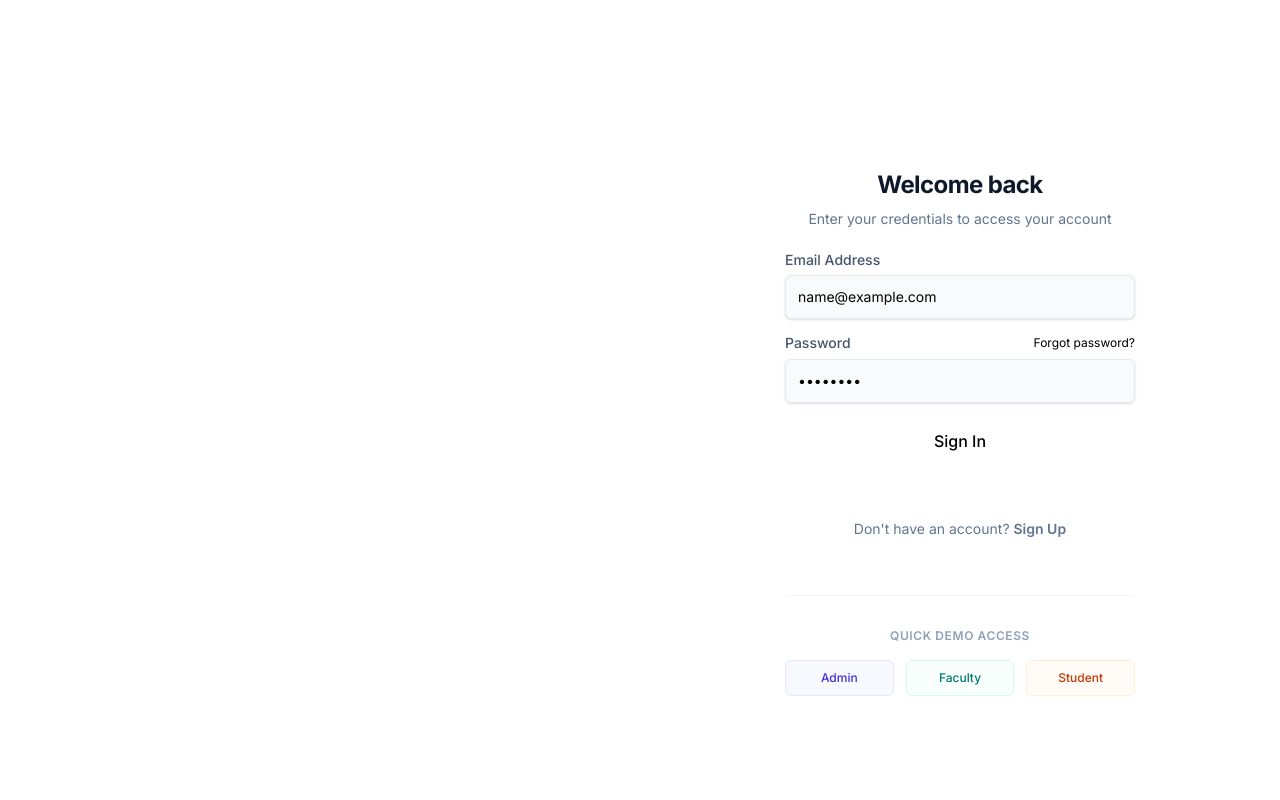
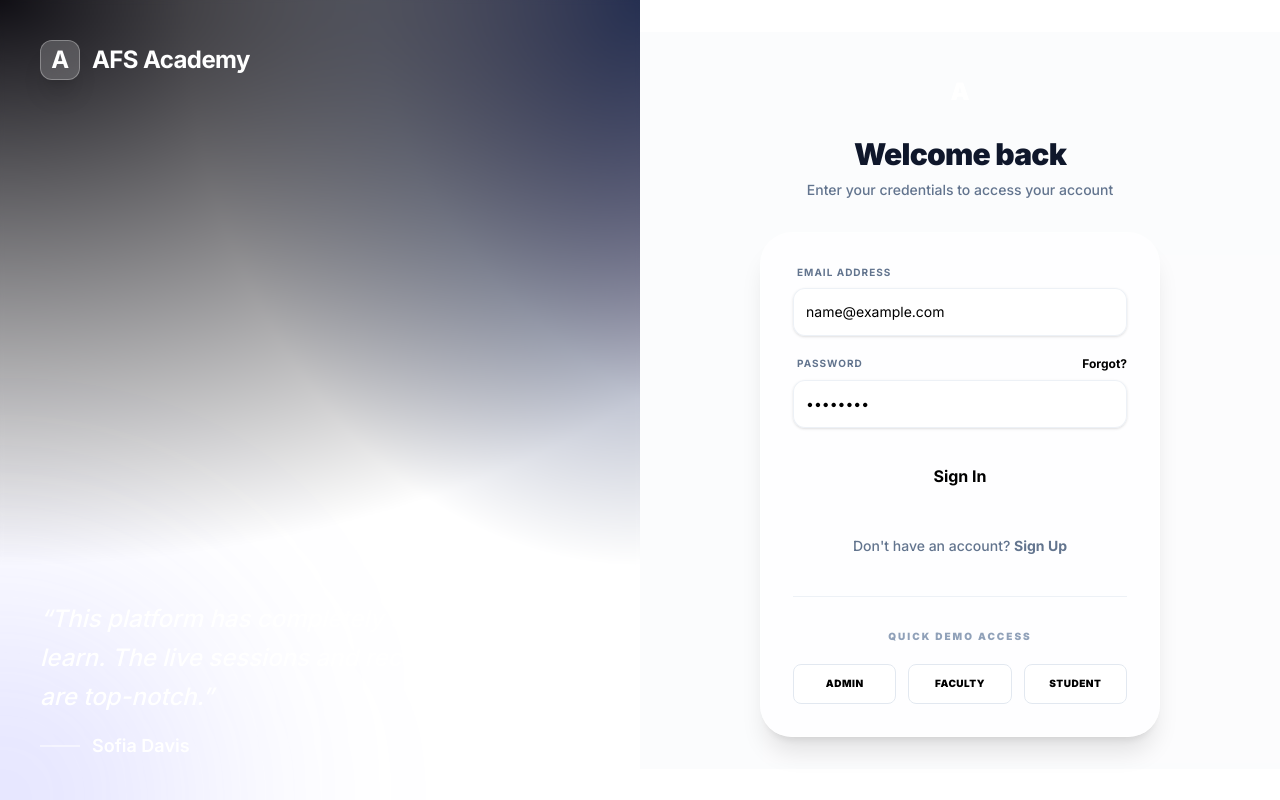
Before and after one commit to allumnova/AFS-ACADEMY, a Next.js app in the folder web/: page /login in a window 1280 px wide. Built offline with nearby package versions, Linux system fonts and the light colour scheme.

Commit message:
feat: premium UI enhancements and currency branding update to ₹

```diff
--- a/web/app/(auth)/layout.tsx
+++ b/web/app/(auth)/layout.tsx
@@ -4,35 +4,34 @@ export default function AuthLayout({
     children: React.ReactNode;
 }) {
     return (
-        <div className="container relative h-[800px] flex-col items-center justify-center md:grid lg:max-w-none lg:grid-cols-2 lg:px-0">
-            <div className="relative hidden h-full flex-col bg-muted p-10 text-white lg:flex dark:border-r">
-                <div className="absolute inset-0 bg-primary" />
-                <div className="relative z-20 flex items-center text-lg font-medium">
-                    <svg
-                        xmlns="http://www.w3.org/2000/svg"
-                        viewBox="0 0 24 24"
-                        fill="none"
-                        stroke="currentColor"
-                        strokeWidth="2"
-                        strokeLinecap="round"
-                        strokeLinejoin="round"
-                        className="mr-2 h-6 w-6"
-                    >
-                        <path d="M15 6v12a3 3 0 1 0 3-3H6a3 3 0 1 0 3 3V6a3 3 0 1 0-3 3h12a3 3 0 1 0-3-3" />
-                    </svg>
+        <div className="container relative min-h-screen flex-col items-center justify-center md:grid lg:max-w-none lg:grid-cols-2 lg:px-0 bg-white dark:bg-slate-950">
+            <div className="relative hidden h-full flex-col p-10 text-white lg:flex mesh-gradient overflow-hidden">
+                <div className="absolute inset-0 bg-primary/20 backdrop-blur-[2px]" />
+
+                {/* Decorative Circles */}
+                <div className="absolute top-0 right-0 w-96 h-96 bg-primary/20 rounded-full blur-[120px] -translate-y-1/2 translate-x-1/2" />
+                <div className="absolute bottom-0 left-0 w-96 h-96 bg-indigo-500/20 rounded-full blur-[120px] translate-y-1/2 -translate-x-1/2" />
+
+                <div className="relative z-20 flex items-center text-2xl font-bold tracking-tight">
+                    <div className="h-10 w-10 rounded-xl bg-white/20 backdrop-blur-md flex items-center justify-center mr-3 border border-white/30 shadow-xl">
+                        <span className="text-white">A</span>
+                    </div>
                     AFS Academy
                 </div>
                 <div className="relative z-20 mt-auto">
-                    <blockquote className="space-y-2">
-                        <p className="text-lg">
+                    <blockquote className="space-y-4">
+                        <p className="text-2xl font-medium leading-relaxed italic">
                             &ldquo;This platform has completely transformed how I learn. The live sessions and recorded lectures are top-notch.&rdquo;
                         </p>
-                        <footer className="text-sm">Sofia Davis</footer>
+                        <footer className="text-lg font-semibold flex items-center gap-3">
+                            <div className="h-0.5 w-10 bg-white/50" />
+                            Sofia Davis
+                        </footer>
                     </blockquote>
                 </div>
             </div>
-            <div className="lg:p-8">
-                <div className="mx-auto flex w-full flex-col justify-center space-y-6 sm:w-[350px]">
+            <div className="lg:p-8 flex items-center justify-center bg-slate-50/50 dark:bg-slate-900/50">
+                <div className="mx-auto flex w-full flex-col justify-center space-y-6 sm:w-[400px]">
                     {children}
                 </div>
             </div>
--- a/web/app/(auth)/login/page.tsx
+++ b/web/app/(auth)/login/page.tsx
@@ -10,7 +10,7 @@ import { Button } from "@/components/ui/button"
 import { Input } from "@/components/ui/input"
 import { Label } from "@/components/ui/label"
 import axios from "axios"
-import { ShieldCheck, GraduationCap, User } from "lucide-react"
+import { ShieldCheck, GraduationCap, User, Loader2 } from "lucide-react"
 
 export default function LoginPage() {
     const router = useRouter();
@@ -55,24 +55,47 @@ export default function LoginPage() {
         }
     }
 
+    async function loginAs(role: 'admin' | 'faculty' | 'student') {
+        setIsLoading(true);
+        setError("");
+        const demoCredentials = {
+            admin: { email: 'admin@afs.com', password: 'password123' },
+            faculty: { email: 'faculty@afs.com', password: 'password123' },
+            student: { email: 'student@afs.com', password: 'password123' }
+        };
+
+        try {
+            const response = await axios.post(`${process.env.NEXT_PUBLIC_API_URL}/auth/login`, demoCredentials[role]);
+            localStorage.setItem("token", response.data.token);
+            localStorage.setItem("user", JSON.stringify(response.data.user));
+            router.push(`/${role}`);
+        } catch (e) {
+            setError("Demo Login Failed");
+        } finally {
+            setIsLoading(false);
+        }
+    }
+
     return (
         <>
-            <div className="flex flex-col space-y-2 text-center mb-6">
-                <div className="mx-auto h-12 w-12 rounded-xl bg-primary flex items-center justify-center shadow-lg shadow-primary/20 mb-4">
-                    <span className="text-white font-bold text-2xl">A</span>
+            <div className="animate-slide-up">
+                <div className="flex flex-col space-y-2 text-center mb-8">
+                    <div className="mx-auto h-14 w-14 rounded-2xl bg-primary flex items-center justify-center shadow-xl shadow-primary/20 mb-4 animate-fade-in">
+                        <span className="text-white font-black text-2xl">A</span>
                     </div>
-                <h1 className="text-2xl font-bold tracking-tight text-slate-900">
+                    <h1 className="text-3xl font-black tracking-tight text-slate-900 dark:text-white">
                         Welcome back
                     </h1>
-                <p className="text-sm text-slate-500">
+                    <p className="text-sm text-slate-500 font-medium">
                         Enter your credentials to access your account
                     </p>
                 </div>
-            <div className={cn("grid gap-6")}>
+
+                <div className="glass-card rounded-[2rem] p-8 shadow-2xl border-white/50 animate-fade-in delay-100">
                     <form onSubmit={onSubmit}>
-                    <div className="grid gap-4">
+                        <div className="grid gap-5">
                             <div className="grid gap-2">
-                            <Label className="font-medium text-slate-600" htmlFor="email">
+                                <Label className="font-bold text-[10px] uppercase tracking-widest text-slate-500 ml-1" htmlFor="email">
                                     Email Address
                                 </Label>
                                 <Input
@@ -83,16 +106,16 @@ export default function LoginPage() {
                                     autoComplete="email"
                                     autoCorrect="off"
                                     disabled={isLoading}
-                                className="h-11 bg-slate-50 border-slate-200 focus:bg-white transition-all"
+                                    className="h-12 bg-white/50 border-slate-200/60 focus:bg-white focus:ring-4 focus:ring-primary/10 transition-all rounded-xl"
                                     required
                                 />
                             </div>
                             <div className="grid gap-2">
                                 <div className="flex items-center justify-between">
-                                <Label className="font-medium text-slate-600" htmlFor="password">
+                                    <Label className="font-bold text-[10px] uppercase tracking-widest text-slate-500 ml-1" htmlFor="password">
                                         Password
                                     </Label>
-                                <span className="text-xs text-primary hover:underline cursor-pointer">Forgot password?</span>
+                                    <span className="text-xs font-bold text-primary hover:underline cursor-pointer">Forgot?</span>
                                 </div>
                                 <Input
                                     id="password"
@@ -101,99 +124,67 @@ export default function LoginPage() {
                                     autoCapitalize="none"
                                     autoComplete="current-password"
                                     disabled={isLoading}
-                                className="h-11 bg-slate-50 border-slate-200 focus:bg-white transition-all"
+                                    className="h-12 bg-white/50 border-slate-200/60 focus:bg-white focus:ring-4 focus:ring-primary/10 transition-all rounded-xl"
                                     required
                                 />
                             </div>
                             {error && (
-                            <div className="p-3 bg-red-50 border border-red-100 rounded-lg text-sm text-red-600 flex items-center">
+                                <div className="p-4 bg-red-500/10 border border-red-500/20 rounded-xl text-xs font-bold text-red-600 flex items-center animate-shake">
                                     <ShieldCheck className="w-4 h-4 mr-2" /> {error}
                                 </div>
                             )}
-                        <Button disabled={isLoading} className="h-11 text-base shadow-lg shadow-primary/25 hover:shadow-primary/40 transition-all">
-                            {isLoading && (
-                                <span className="mr-2 h-4 w-4 animate-spin rounded-full border-2 border-current border-t-transparent" />
-                            )}
+                            <Button disabled={isLoading} className="h-12 md:h-14 text-base font-bold rounded-xl shadow-xl shadow-primary/25 hover:shadow-primary/40 transition-all">
+                                {isLoading ? (
+                                    <Loader2 className="mr-2 h-5 w-5 animate-spin" />
+                                ) : null}
                                 Sign In
                             </Button>
                         </div>
                     </form>
-            </div>
 
                     <div className="mt-8 text-center text-sm">
-                <p className="text-slate-500">
+                        <p className="text-slate-500 font-medium">
                             Don&apos;t have an account?{" "}
-                    <Link href="/register" className="font-semibold text-primary hover:underline underline-offset-4">
+                            <Link href="/register" className="font-bold text-primary hover:underline underline-offset-4">
                                 Sign Up
                             </Link>
                         </p>
                     </div>
 
                     {/* Demo Login Buttons */}
-            <div className="mt-8 pt-8 border-t border-slate-100">
-                <p className="text-xs text-center text-slate-400 mb-4 font-semibold uppercase tracking-wider">
+                    <div className="mt-10 pt-8 border-t border-slate-200/60">
+                        <p className="text-[10px] text-center text-slate-400 mb-5 font-black uppercase tracking-[0.2em]">
                             Quick Demo Access
                         </p>
                         <div className="grid grid-cols-3 gap-3">
                             <Button
                                 variant="outline"
                                 size="sm"
-                        className="h-9 text-xs border-indigo-100 bg-indigo-50/50 text-indigo-700 hover:bg-indigo-100 hover:border-indigo-200 transition-colors"
-                        onClick={async () => {
-                            try {
-                                setIsLoading(true);
-                                const response = await axios.post(`${process.env.NEXT_PUBLIC_API_URL}/auth/login`, {
-                                    email: 'admin@afs.com',
-                                    password: 'password123'
-                                });
-                                localStorage.setItem("token", response.data.token);
-                                localStorage.setItem("user", JSON.stringify(response.data.user));
-                                router.push("/admin");
-                            } catch (e) { setError("Demo Login Failed"); setIsLoading(false); }
-                        }}
+                                className="h-10 text-[10px] font-black uppercase tracking-wider border-slate-200 bg-white hover:bg-slate-50 hover:border-slate-300 transition-all rounded-lg"
+                                onClick={() => loginAs('admin')}
                             >
                                 Admin
                             </Button>
                             <Button
                                 variant="outline"
                                 size="sm"
-                        className="h-9 text-xs border-teal-100 bg-teal-50/50 text-teal-700 hover:bg-teal-100 hover:border-teal-200 transition-colors"
-                        onClick={async () => {
-                            try {
-                                setIsLoading(true);
-                                const response = await axios.post(`${process.env.NEXT_PUBLIC_API_URL}/auth/login`, {
-                                    email: 'faculty@afs.com',
-                                    password: 'password123'
-                                });
-                                localStorage.setItem("token", response.data.token);
-                                localStorage.setItem("user", JSON.stringify(response.data.user));
-                                router.push("/faculty");
-                            } catch (e) { setError("Demo Login Failed"); setIsLoading(false); }
-                        }}
+                                className="h-10 text-[10px] font-black uppercase tracking-wider border-slate-200 bg-white hover:bg-slate-50 hover:border-slate-300 transition-all rounded-lg"
+                                onClick={() => loginAs('faculty')}
                             >
                                 Faculty
                             </Button>
                             <Button
                                 variant="outline"
                                 size="sm"
-                        className="h-9 text-xs border-orange-100 bg-orange-50/50 text-orange-700 hover:bg-orange-100 hover:border-orange-200 transition-colors"
-                        onClick={async () => {
-                            try {
-                                setIsLoading(true);
-                                const response = await axios.post(`${process.env.NEXT_PUBLIC_API_URL}/auth/login`, {
-                                    email: 'student@afs.com',
-                                    password: 'password123'
-                                });
-                                localStorage.setItem("token", response.data.token);
-                                localStorage.setItem("user", JSON.stringify(response.data.user));
-                                router.push("/student");
-                            } catch (e) { setError("Demo Login Failed"); setIsLoading(false); }
-                        }}
+                                className="h-10 text-[10px] font-black uppercase tracking-wider border-slate-200 bg-white hover:bg-slate-50 hover:border-slate-300 transition-all rounded-lg"
+                                onClick={() => loginAs('student')}
                             >
                                 Student
                             </Button>
                         </div>
                     </div>
+                </div>
+            </div>
         </>
     )
 }
--- a/web/app/courses/page.tsx
+++ b/web/app/courses/page.tsx
@@ -58,7 +58,7 @@ export default async function CoursesPage() {
                                 </CardDescription>
                             </CardContent>
                             <CardFooter className="p-6 pt-0 flex items-center justify-between">
-                                <div className="font-bold text-lg">${course.price}</div>
+                                <div className="font-bold text-lg">₹{course.price}</div>
                                 <EnrollButton courseId={course.id} price={course.price} size="sm" className="gap-2" />
                             </CardFooter>
                         </Card>
--- a/web/app/globals.css
+++ b/web/app/globals.css
@@ -101,3 +101,66 @@
     @apply bg-background text-foreground;
   }
 }
+
+/* Custom Premium Styles */
+.mesh-gradient {
+  background-color: #ffffff;
+  background-image:
+    radial-gradient(at 0% 0%, hsla(253, 16%, 7%, 1) 0, transparent 50%),
+    radial-gradient(at 50% 0%, hsla(225, 39%, 30%, 1) 0, transparent 50%),
+    radial-gradient(at 100% 0%, hsla(339, 49%, 30%, 1) 0, transparent 50%);
+  background-attachment: fixed;
+}
+
+.dark .mesh-gradient {
+  background-image:
+    radial-gradient(at 0% 0%, hsla(253, 16%, 7%, 1) 0, transparent 50%),
+    radial-gradient(at 50% 0%, hsla(225, 39%, 20%, 1) 0, transparent 50%),
+    radial-gradient(at 100% 0%, hsla(339, 49%, 20%, 1) 0, transparent 50%);
+}
+
+.glass-card {
+  @apply bg-white/70 dark:bg-slate-900/70 backdrop-blur-md border border-white/20 dark:border-slate-800/20 shadow-xl;
+}
+
+@keyframes fade-in {
+  from {
+    opacity: 0;
+  }
+
+  to {
+    opacity: 1;
+  }
+}
+
+@keyframes slide-up {
+  from {
+    transform: translateY(20px);
+    opacity: 0;
+  }
+
+  to {
+    transform: translateY(0);
+    opacity: 1;
+  }
+}
+
+.animate-fade-in {
+  animation: fade-in 0.8s ease-out forwards;
+}
+
+.animate-slide-up {
+  animation: slide-up 1s cubic-bezier(0.16, 1, 0.3, 1) forwards;
+}
+
+.delay-100 {
+  animation-delay: 0.1s;
+}
+
+.delay-200 {
+  animation-delay: 0.2s;
+}
+
+.delay-300 {
+  animation-delay: 0.3s;
+}
--- a/web/components/layout/sidebar.tsx
+++ b/web/components/layout/sidebar.tsx
@@ -101,49 +101,52 @@ export function Sidebar({ className }: { className?: string }) {
     });
 
     return (
-        <div className={cn("pb-12 h-screen border-r bg-white dark:bg-slate-950", className)}>
-            <div className="space-y-4 py-4">
-                <div className="px-3 py-2">
-                    <div className="flex items-center gap-2 px-4 mb-8 text-primary">
-                        <div className="h-8 w-8 rounded-lg bg-primary flex items-center justify-center shadow-md shadow-primary/20">
-                            <span className="text-white font-bold text-lg">A</span>
+        <div className={cn("pb-12 h-screen border-r bg-white dark:bg-slate-950 flex flex-col shadow-sm", className)}>
+            <div className="space-y-4 py-8 flex-1">
+                <div className="px-4">
+                    <div className="flex items-center gap-3 px-2 mb-10 group cursor-pointer">
+                        <div className="h-10 w-10 rounded-xl bg-primary flex items-center justify-center shadow-lg shadow-primary/20 transition-transform group-hover:scale-110 duration-300">
+                            <span className="text-white font-black text-xl">A</span>
                         </div>
-                        <span className="font-bold text-xl tracking-tight text-slate-900 dark:text-white">To Admin</span>
+                        <div className="flex flex-col">
+                            <span className="font-bold text-lg tracking-tight text-slate-900 dark:text-white leading-none">AFS Academy</span>
+                            <span className="text-[10px] font-bold text-primary uppercase tracking-[0.2em] mt-1">Management</span>
+                        </div>
                     </div>
 
-                    <h2 className="mb-2 px-4 text-xs font-semibold uppercase tracking-wider text-slate-500">
-                        {role === 'admin' ? 'Admin Panel' : role === 'faculty' ? 'Faculty Portal' : 'Student Dashboard'}
+                    <h2 className="mb-4 px-4 text-[10px] font-black uppercase tracking-[0.2em] text-slate-400">
+                        {role === 'admin' ? 'Administration' : role === 'faculty' ? 'Faculty Portal' : 'Student Menu'}
                     </h2>
                     <div className="space-y-1">
                         {filteredItems.map((item) => (
                             <Link key={item.href} href={item.href}>
                                 <div className={cn(
-                                    "flex items-center rounded-md px-3 py-2 text-sm font-medium transition-all duration-200 group relative",
+                                    "flex items-center rounded-xl px-4 py-3 text-sm font-bold transition-all duration-300 group relative mx-2",
                                     pathname === item.href
-                                        ? "bg-primary/5 text-primary"
-                                        : "text-slate-600 dark:text-slate-400 hover:bg-slate-50 dark:hover:bg-slate-900 hover:text-slate-900 dark:hover:text-slate-200"
+                                        ? "bg-primary text-white shadow-lg shadow-primary/20"
+                                        : "text-slate-500 hover:bg-slate-50 dark:hover:bg-slate-900 hover:text-slate-900 dark:hover:text-slate-200"
                                 )}>
+                                    <item.icon className={cn("mr-3 h-4 w-4 transition-colors", pathname === item.href ? "text-white" : "text-slate-400 group-hover:text-slate-900 dark:group-hover:text-slate-200")} />
+                                    <span className="tracking-tight">{item.title}</span>
                                     {pathname === item.href && (
-                                        <div className="absolute left-0 top-1/2 -translate-y-1/2 w-1 h-8 bg-primary rounded-r-full" />
+                                        <div className="absolute right-3 w-1.5 h-1.5 bg-white rounded-full animate-pulse" />
                                     )}
-                                    <item.icon className={cn("mr-3 h-4 w-4", pathname === item.href ? "text-primary" : "text-slate-400 group-hover:text-slate-500")} />
-                                    <span>{item.title}</span>
                                 </div>
                             </Link>
                         ))}
                     </div>
                 </div>
             </div>
-            <div className="mt-auto p-4 border-t">
+            <div className="p-4 bg-slate-50/50 dark:bg-slate-900/50 border-t border-slate-100 dark:border-slate-800">
                 <button
                     onClick={() => {
                         localStorage.removeItem("token");
                         localStorage.removeItem("user");
                         window.location.href = "/login";
                     }}
-                    className="flex items-center w-full rounded-md px-3 py-2 text-sm font-medium text-slate-500 hover:bg-red-50 hover:text-red-600 transition-colors"
+                    className="flex items-center w-full rounded-xl px-4 py-3 text-sm font-bold text-slate-500 hover:bg-red-500 hover:text-white transition-all duration-300 group shadow-sm hover:shadow-red-500/20"
                 >
-                    <LogOut className="mr-3 h-4 w-4" />
+                    <LogOut className="mr-3 h-4 w-4 transition-transform group-hover:-translate-x-1" />
                     Sign Out
                 </button>
             </div>
```
Also changed, not shown: web/app/page.tsx (+31 -32 lines), 2 other files (tests, documents, lock files or other folders). Lines whose indentation alone changed are shown as unchanged.
